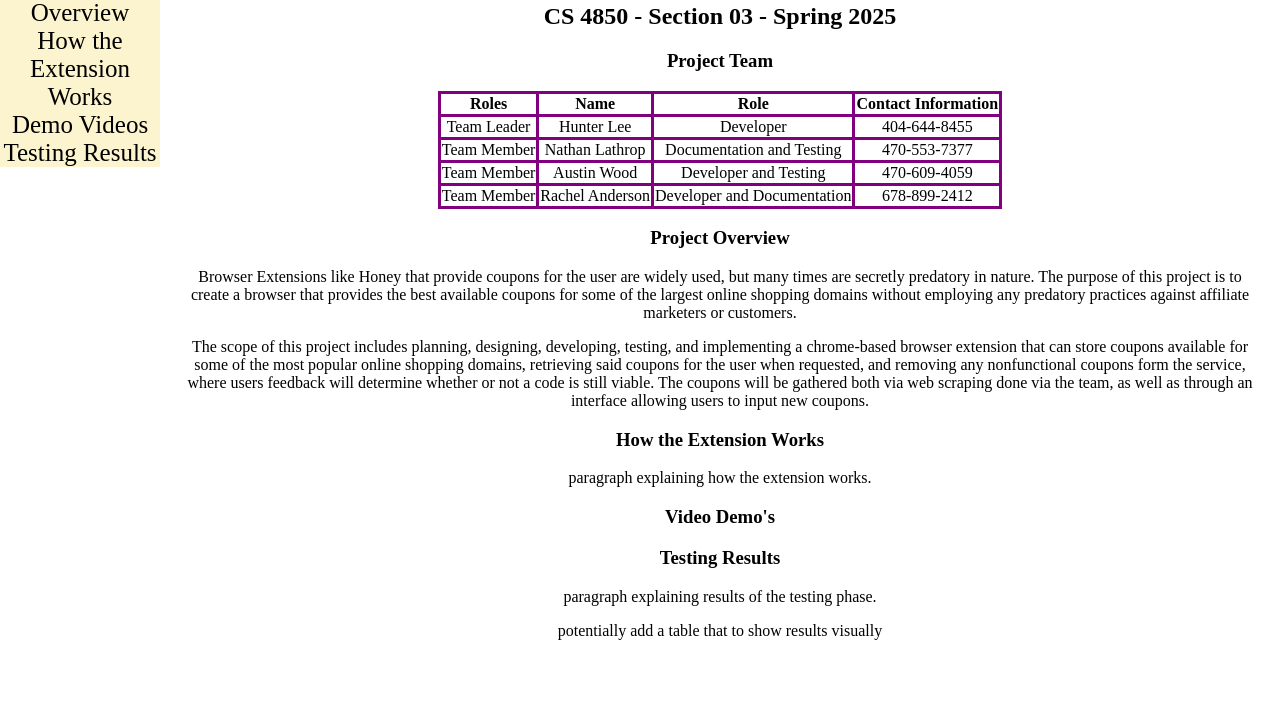
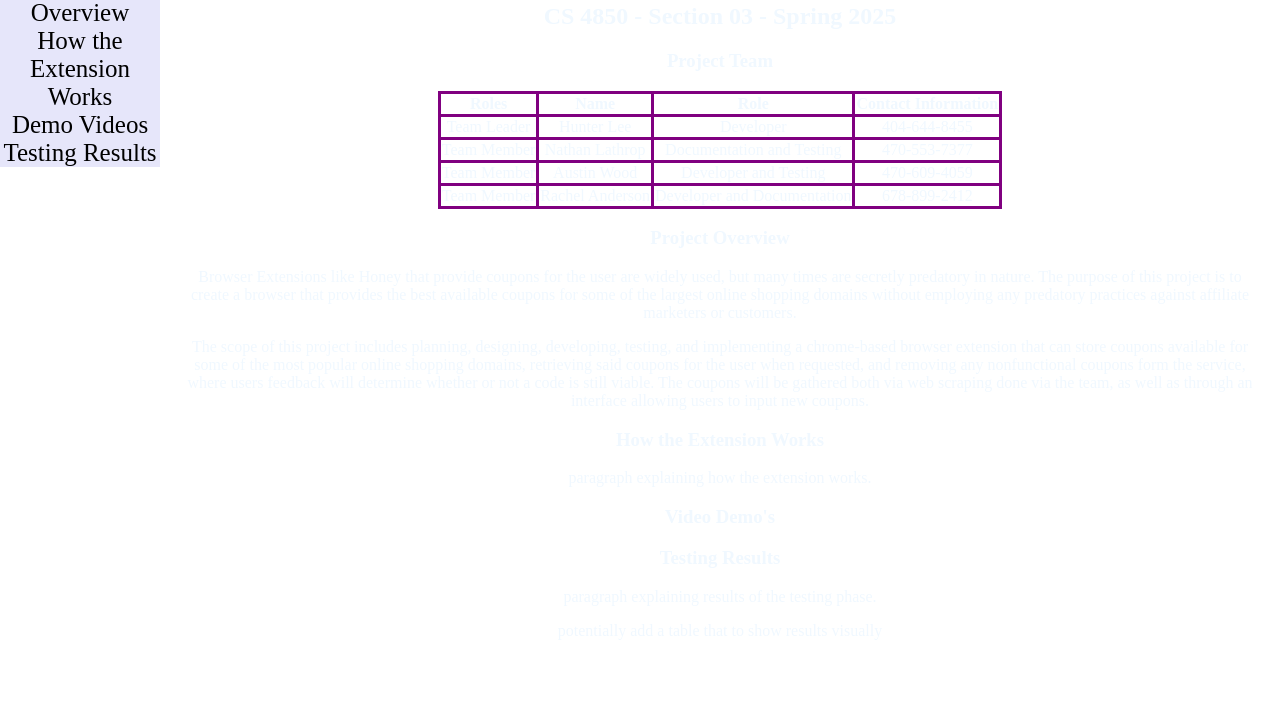
Before and after one commit to SP-17-PlugIn-Project/BrowserPlugIn, a browser extension: page docs/index.html in a window 1280 px wide. Shown: the part 77-800 px from the top of the page. Drawn offline with Linux system fonts and the light colour scheme.

Commit message:
Update main.css
updating website color pallette

```diff
--- a/docs/main.css
+++ b/docs/main.css
@@ -1,5 +1,6 @@
 body {
     text-align: center;
+    color: aliceblue;
 }
 
 h1 {
@@ -33,7 +34,7 @@ p {
     z-index: 1;
     top: 0;
     left: 0;
-    background-color: #FCF3CF;
+    background-color: lavender;
     overflow-x: hidden;
     padding-top: 20px;
 }
@@ -46,7 +47,7 @@ p {
 }
 
 .sidebar a:hover {
-    color: purple;
+    color: indigo;
 }
 
 .main {
```
